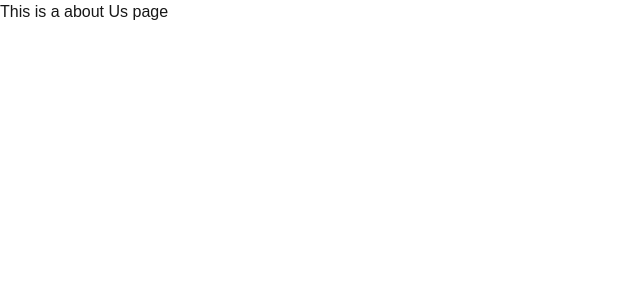
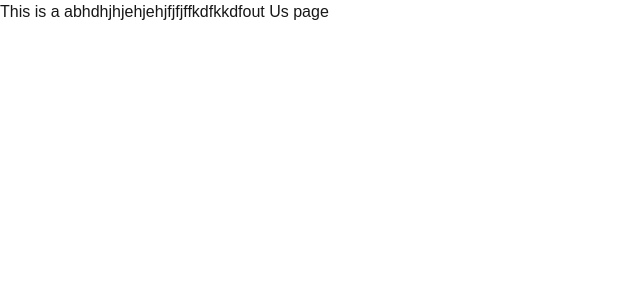
Before and after one commit to rajritik4041/Unvision, a Next.js app in the folder form_detect/: page /aboutus in a window 1280 px wide. Shown: the top 300 px of the page, without its empty margins (0-640 px from the left). Built offline with nearby package versions, Linux system fonts and the light colour scheme.

Commit message:
check Validation login page

```diff
--- a/form_detect/src/app/(components)/aboutus/page.jsx
+++ b/form_detect/src/app/(components)/aboutus/page.jsx
@@ -3,7 +3,7 @@ import React from 'react'
 function page() {
   return (
     <div><div>
-        This is a about Us page</div></div>
+        This is a abhdhjhjehjehjfjfjffkdfkkdfout Us page</div></div>
   )
 }
 
```
